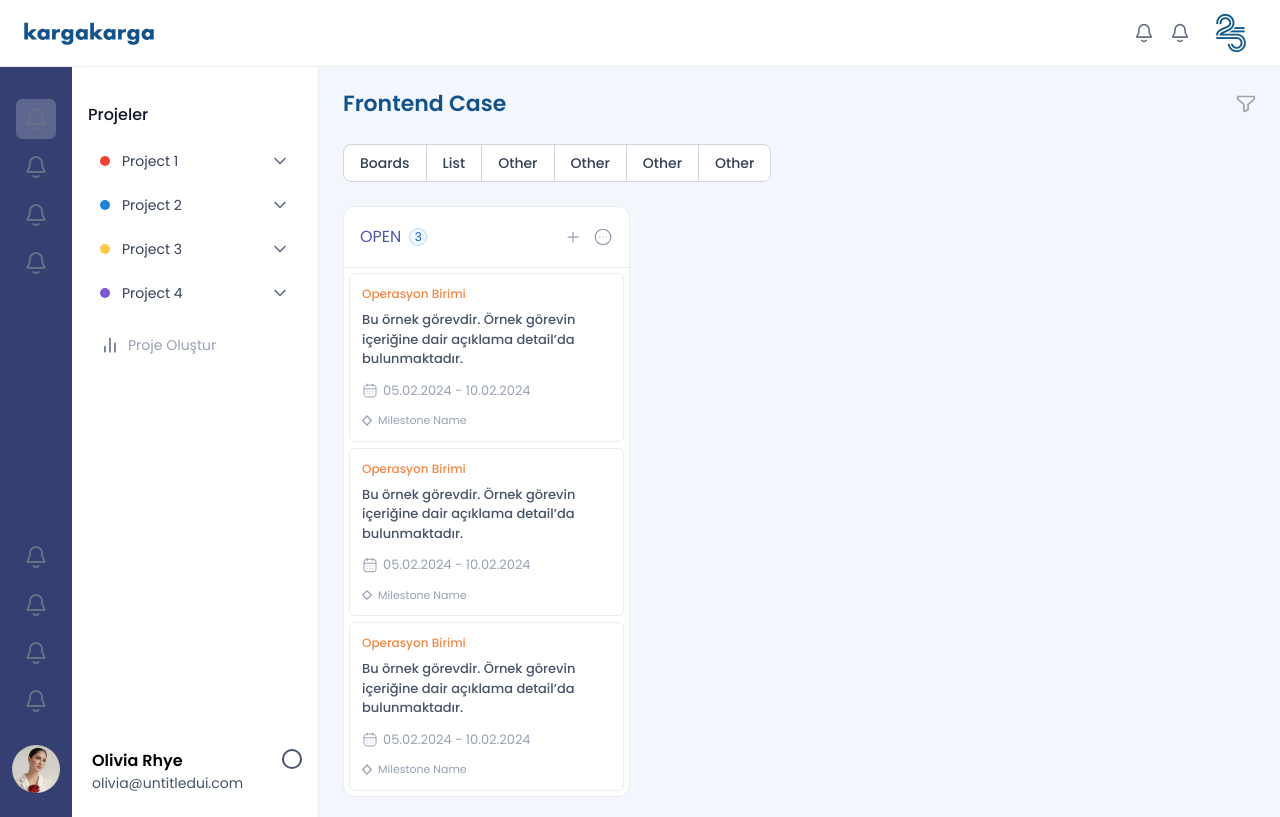
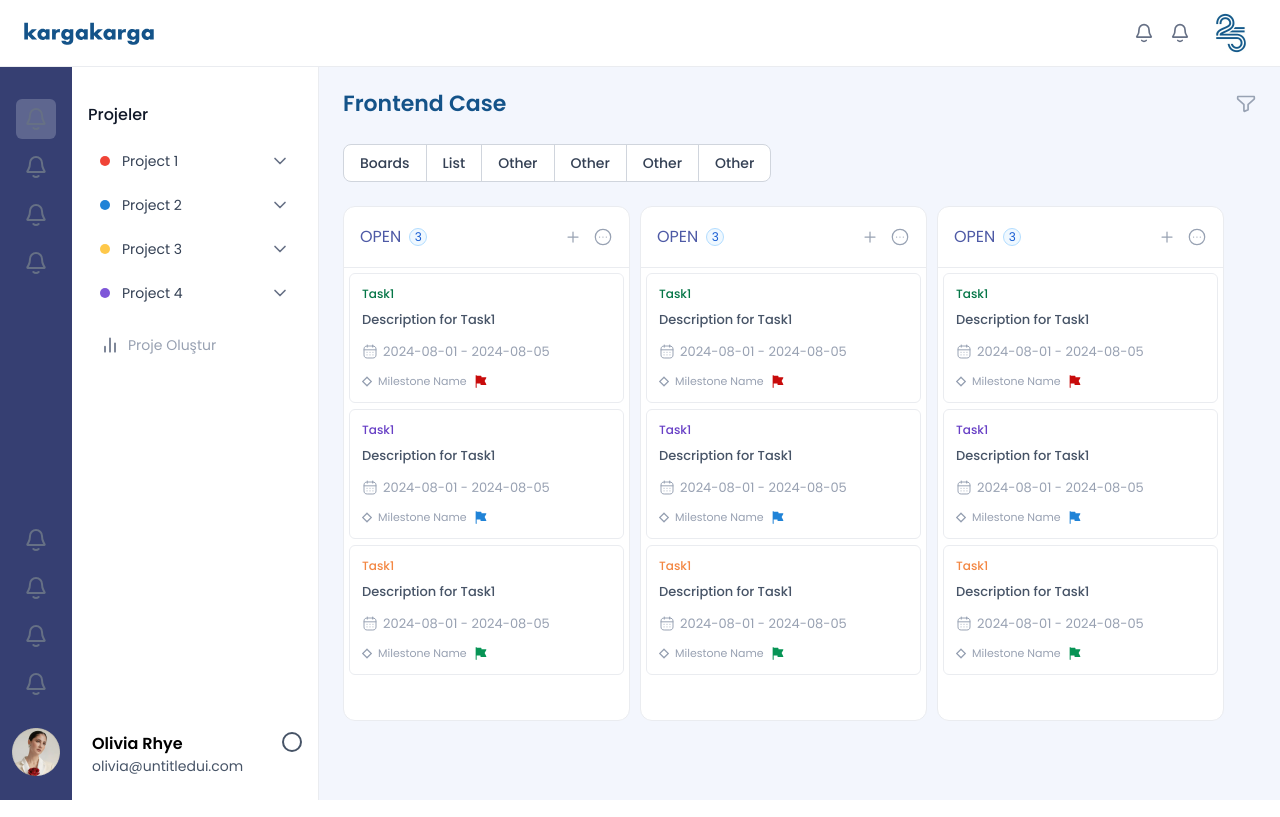
Before and after one commit to ezgihekimm/management, a Next.js app: page / in a window 1280 px wide. Built offline with nearby package versions, Linux system fonts and the light colour scheme.

Commit message:
done task card

```diff
--- a/src/app/page.tsx
+++ b/src/app/page.tsx
@@ -5,6 +5,38 @@
 import SideBar from '@/components/SideBar'
 import Header from '../components/Header'
 export default function Home() {
+  const boardData = {
+    id: 1,
+    title: 'OPEN',
+    count: 3,
+    order: 1,
+    tasks: [
+      {
+        id: 1,
+        name: 'Task1',
+        description: 'Description for Task1',
+        startDate: '2024-08-01',
+        endDate: '2024-08-05',
+        flagId: 1,
+      },
+      {
+        id: 2,
+        name: 'Task1',
+        description: 'Description for Task1',
+        startDate: '2024-08-01',
+        endDate: '2024-08-05',
+        flagId: 2,
+      },
+      {
+        id: 3,
+        name: 'Task1',
+        description: 'Description for Task1',
+        startDate: '2024-08-01',
+        endDate: '2024-08-05',
+        flagId: 3,
+      },
+    ],
+  }
   return (
     <div className="flex h-screen w-screen flex-col">
       <Header />
@@ -18,8 +50,28 @@
         <div className="flex-1 bg-[#F3F6FD] px-6 py-5">
           <ContentHeader />
           <NavigationTab />
-          <div className="flex">
-            <Board title="OPEN" count={3} />
+          <div className="max-w-800 flex gap-[10px] overflow-x-auto sm:max-w-[900px] md:max-w-[950px] lg:max-w-[1000]">
+            <Board
+              name={boardData.title}
+              count={boardData.count}
+              id={boardData.id}
+              order={boardData.order}
+              tasks={boardData.tasks}
+            />
+            <Board
+              name={boardData.title}
+              count={boardData.count}
+              id={boardData.id}
+              order={boardData.order}
+              tasks={boardData.tasks}
+            />
+            <Board
+              name={boardData.title}
+              count={boardData.count}
+              id={boardData.id}
+              order={boardData.order}
+              tasks={boardData.tasks}
+            />
           </div>
         </div>
       </div>
--- a/src/components/contentPage/Board.tsx
+++ b/src/components/contentPage/Board.tsx
@@ -2,23 +2,36 @@
 import TaskCard from './TaskCard'
 
 interface BoardProps {
-  title: string
+  id: number
+  order: number
+  name: string | null
   count: number
+  tasks: Task[]
+}
+interface Task {
+  id: number
+  name: string | null
+  description: string | null
+  startDate: string | null
+  endDate: string | null
+  flagId: number
 }
 
 function Board(props: BoardProps) {
-  const { title, count } = props
+  const { name, count, id, order, tasks } = props
   return (
-    <div className="] w-[287px] rounded-xl border-[1px] border-[#eaecf0] bg-white">
+    <div className="w-[287px] min-w-[287px] rounded-xl border-[1px] border-[#eaecf0] bg-white">
       <div className="flex flex-row justify-between border-b-[1px] border-[#eaecf0] px-4 py-[18px]">
         <div className="flex flex-row items-center">
-          <div className="pr-2 text-base text-[#4e5aa6]">{title}</div>
+          <div className="pr-2 text-base text-[#4e5aa6]">{name}</div>
           <div className="flex h-4 w-[8px] items-center justify-center rounded-full border-[1px] border-[#b2ddff] bg-[#eff8ff] px-2 py-2 text-xs text-[#175cd3]">
             {count}
           </div>
         </div>
         <div className="flex flex-row gap-[10px]">
-          <Image src="/assets/plus.svg" alt="open" width={20} height={20} />
+          <button className="">
+            <Image src="/assets/plus.svg" alt="open" width={20} height={20} />
+          </button>
           <Image
             src="/assets/moreCircle.svg"
             alt="open"
@@ -27,10 +40,10 @@
           />
         </div>
       </div>
-      <div className="m-[5px] flex flex-col gap-[6px]">
-        <TaskCard />
-        <TaskCard />
-        <TaskCard />
+      <div className="m-[5px] flex max-h-[300px] flex-col gap-[6px] overflow-y-auto pb-10 sm:max-h-[400px] md:max-h-[500px] lg:max-h-[600]">
+        {tasks.map((task) => (
+          <TaskCard key={task.id} task={task} />
+        ))}
       </div>
     </div>
   )
--- a/src/components/contentPage/TaskCard.tsx
+++ b/src/components/contentPage/TaskCard.tsx
@@ -1,21 +1,55 @@
 import Image from 'next/image'
-function TaskCard() {
+
+interface TaskProps {
+  task: {
+    id: number
+    name: string | null
+    description: string | null
+    startDate: string | null
+    endDate: string | null
+    flagId: number
+  }
+}
+function TaskCard(props: TaskProps) {
+  const { task } = props
+  const getFlagColor = (id: number) => {
+    switch (id) {
+      case 1:
+        return '#057647' // Örnek renk: kırmızı
+      case 2:
+        return '#6840c6' // Örnek renk: yeşil
+      case 3:
+        return '#f38743' // Örnek renk: mavi
+      default:
+        return '#f38743' // Varsayılan renk
+    }
+  }
+  const textColor = getFlagColor(task.flagId)
+  const flagSrc =
+    task.flagId === 1
+      ? '/assets/flag1.svg'
+      : task.flagId === 2
+        ? '/assets/flag2.svg'
+        : '/assets/flag3.svg'
+
   return (
     <div className="flex flex-col rounded-[6px] border-[1px] border-[#eaecf0] p-3">
-      <div className="text-xs font-medium text-[#f38743]">Operasyon Birimi</div>
+      <div className="text-xs font-medium" style={{ color: textColor }}>
+        {task.name}
+      </div>
       <div className="pt-2 text-[13px] font-medium text-[#475467]">
-        Bu örnek görevdir. Örnek görevin içeriğine dair açıklama detail’da
-        bulunmaktadır.
+        {task.description}
       </div>
       <div className="flex flex-row gap-[5px] py-3">
         <Image src="/assets/calendar.svg" alt="" width={16} height={16} />
         <div className="text-[13px] text-[#98a1b2]">
-          05.02.2024 - 10.02.2024
+          {task.startDate} - {task.endDate}
         </div>
       </div>
       <div className="flex flex-row gap-[6px]">
         <Image src="/assets/rectangle.svg" alt="" width={10} height={10} />
         <div className="text-[11px] text-[#98a1b2]">Milestone Name</div>
+        <Image src={flagSrc} alt="" width={16} height={16} />
       </div>
     </div>
   )
```
